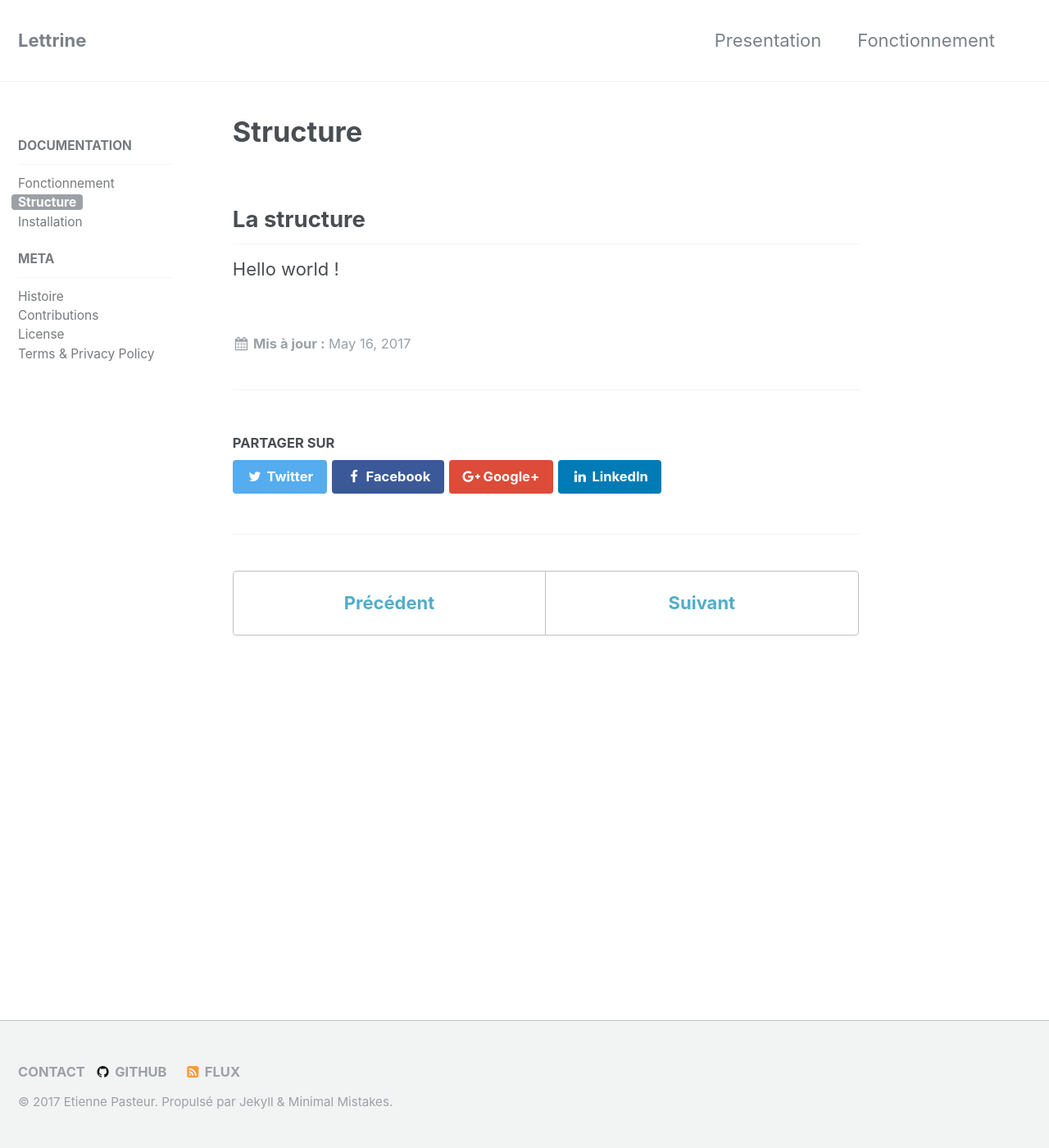
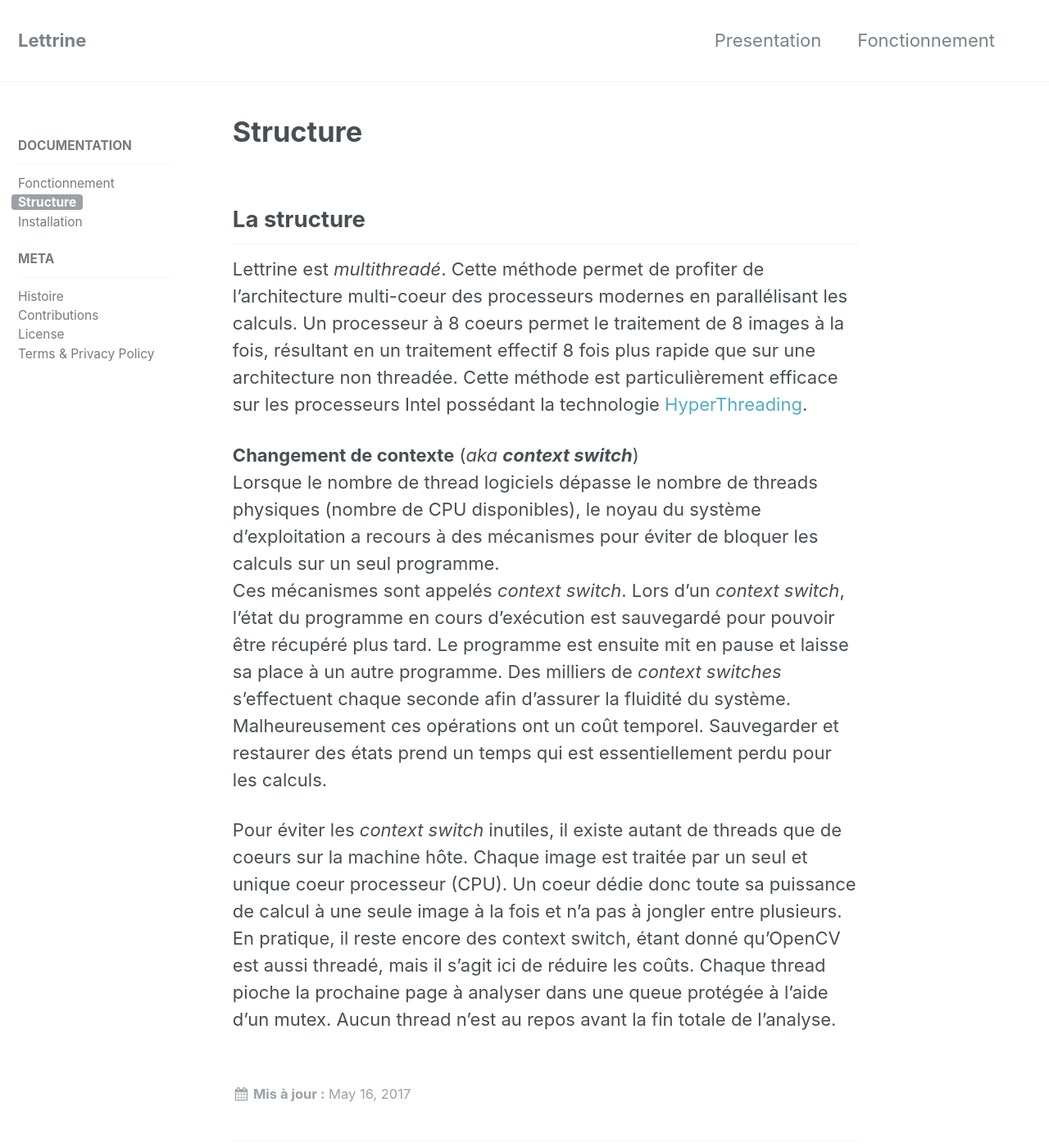
Before and after one commit to EtiennePasteur/Lettrine, a Jekyll site: the page built from docs/_docs/02-structure.md, in a window 1280 px wide and 1400 px high. Shown: the whole window at 82% size. Built offline with Jekyll 4.4.1, drawn with Linux system fonts in a browser that asks for light colours.

Commit message:
Update documentation on structure

```diff
--- a/docs/_docs/02-structure.md
+++ b/docs/_docs/02-structure.md
@@ -1,9 +1,28 @@
 ---
 title: "Structure"
 permalink: /docs/structure/
-excerpt: "Comprendre comment est architecturer Lettrine"
+excerpt: "Comprendre comment est architecturé Lettrine"
 last_modified_at: 2017-05-16T18:14:43-04:00
 ---
 
 ## La structure
-Hello world !
+Lettrine est *multithreadé*. Cette méthode permet de profiter de l'architecture multi-coeur des processeurs modernes
+en parallélisant les calculs. Un processeur à 8 coeurs permet le traitement de 8 images à la fois, résultant en un traitement effectif 8 fois plus
+rapide que sur une architecture non threadée. Cette méthode est particulièrement efficace sur les processeurs Intel possédant
+  la technologie [HyperThreading](http://www.intel.fr/content/www/fr/fr/architecture-and-technology/hyper-threading/hyper-threading-technology.html).
+
+
+**Changement de contexte** (*aka **context switch***)
+Lorsque le nombre de thread logiciels dépasse le nombre de threads physiques (nombre de CPU disponibles),
+le  noyau du système d'exploitation a recours à des mécanismes pour éviter de bloquer les calculs sur un seul programme.
+Ces mécanismes sont appelés *context switch*. Lors d'un *context switch*, l'état du programme en cours d'exécution est sauvegardé
+pour pouvoir être récupéré plus tard. Le programme est ensuite mit en pause et laisse sa place à un autre programme.
+Des milliers de *context switches* s'effectuent chaque seconde afin d'assurer la fluidité du système. Malheureusement ces opérations
+ont un coût temporel. Sauvegarder et restaurer des états prend un temps qui est essentiellement perdu pour les calculs.
+
+Pour éviter les *context switch* inutiles, il existe autant de threads que de coeurs sur la machine hôte.
+Chaque image est traitée par un seul et unique coeur processeur (CPU). Un coeur dédie donc toute sa puissance de
+calcul à une seule image à la fois et n'a pas à jongler entre plusieurs. En pratique, il reste encore des context switch, étant donné
+qu'OpenCV est aussi threadé, mais il s'agit ici de réduire les coûts.
+Chaque thread pioche la prochaine page à analyser dans une queue protégée à l'aide d'un mutex.
+Aucun thread n'est au repos avant la fin totale de l'analyse.
```
